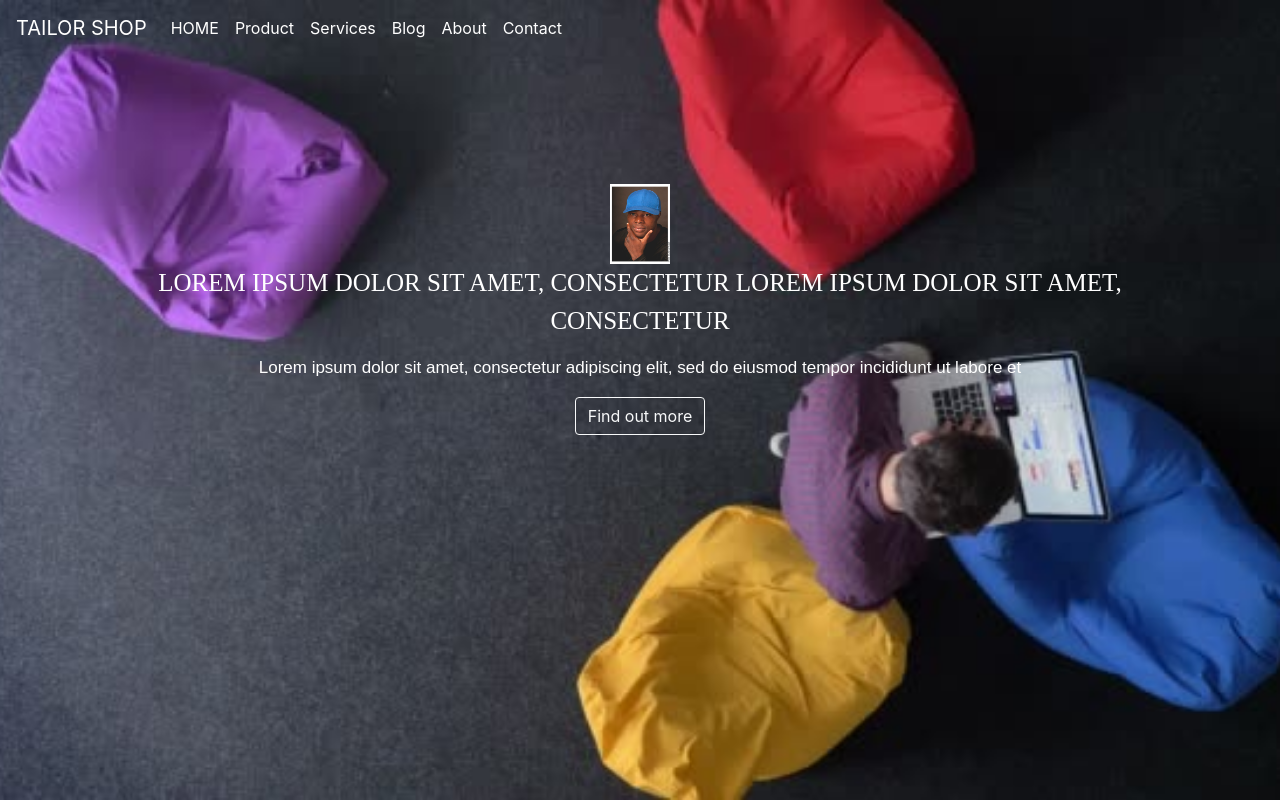
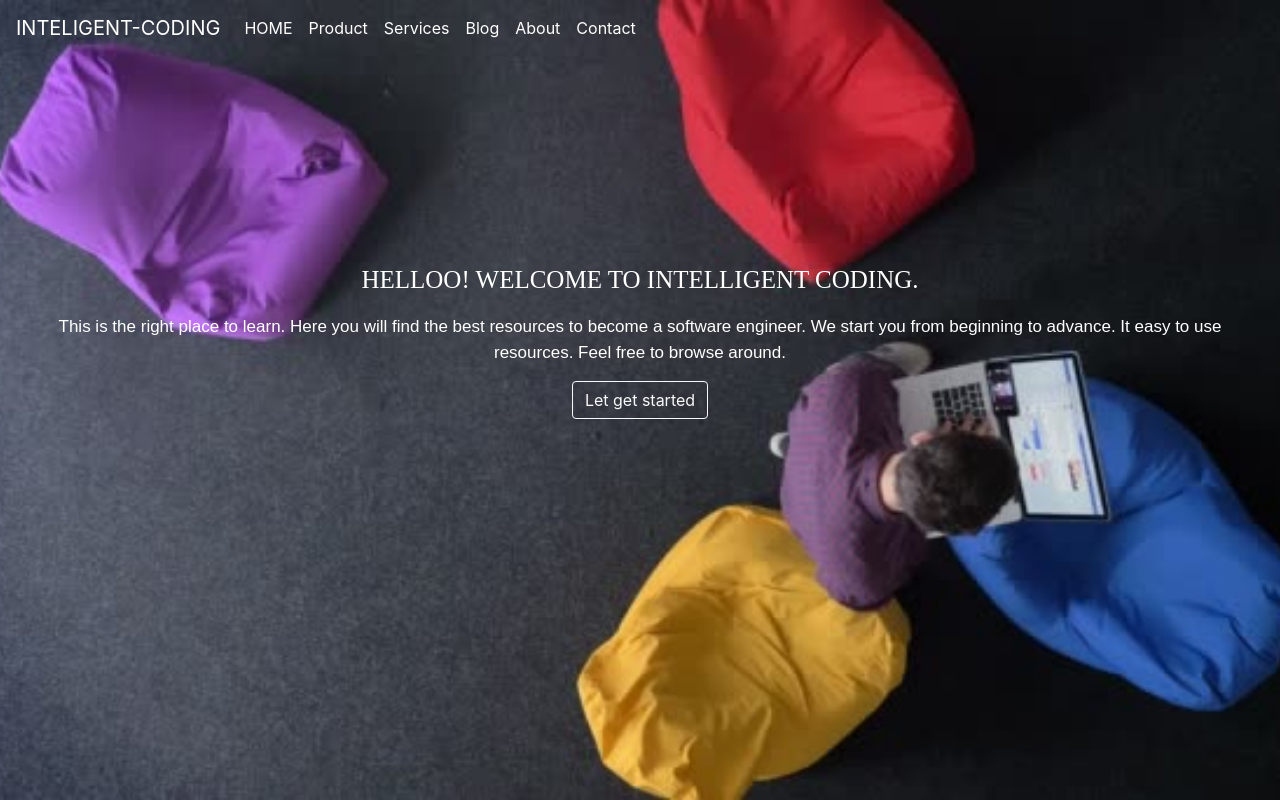
Before and after one commit to YakubuAmidu/Intelligentcoding, a React (Create React App) app: page / in a window 1280 px wide. Built offline with nearby package versions, Linux system fonts and the light colour scheme.

Commit message:
Commiting changes

```diff
--- a/src/components/App.css
+++ b/src/components/App.css
@@ -10,34 +10,20 @@
   background-position: top;
 }
 
-.Header_section {
-  padding-top: 10%;
-  padding-left: 10%;
-  padding-right: 10%;
+.Header_primary {
+  padding-top: 16%;
+  padding-left: 20px;
+  padding-right: 20px;
 }
 
-.Header_image {
-}
-
-.Imagetone {
-  width: 60px;
-  height: 80px;
-}
-
-.Heading_primary {
-}
-
-.Heading_primary-main {
+.Header_primary-main {
   font-family: "IBM Plex Serif", serif;
   font-size: 25px;
   color: #fff;
   text-transform: uppercase;
 }
 
-.Heading_primary-sub {
-}
-
-.Heading_secondary-main {
+.Header_secondary-main {
   font-family: "Pathway Gothic One", sans-serif;
   color: #fff;
   font-size: 17px;
--- a/src/components/Header.js
+++ b/src/components/Header.js
@@ -8,7 +8,7 @@ class Header extends Component {
       <div>
         <Navbar expand="sm">
           <Navbar.Brand href="#home">
-            <div className="Link Link_tailor">TAILOR SHOP</div>
+            <div className="Link Link_tailor">INTELIGENT-CODING</div>
           </Navbar.Brand>
           <Navbar.Toggle aria-controls="basic-navbar-nav" />
           <Navbar.Collapse id="basic-navbar-nav">
--- a/src/screens/HomeScreen.js
+++ b/src/screens/HomeScreen.js
@@ -1,35 +1,24 @@
 import React from "react";
 import { Button } from "react-bootstrap";
 import "../components/App.css";
-import Imageone from "../assets/Imageone.png";
 import Header from "../components/Header";
 
 const HomeScreen = () => {
   return (
     <div className="HomeScreen_section">
       <Header />
-      <div className="Header_section">
-        <div className="Header_image">
-          <img src={Imageone} alt="img" className="Imagetone" />
-        </div>
 
-        <div className="Text_box">
-          <div className="Heading_primary">
-            <p className="Heading_primary-main">
-              Lorem ipsum dolor sit amet, consectetur Lorem ipsum dolor sit
-              amet, consectetur
-            </p>
-          </div>
+      <div className="Header_primary">
+        <p className="Header_primary-main">
+          Helloo! Welcome to intelligent coding.
+        </p>
+        <p className="Header_secondary-main">
+          This is the right place to learn. Here you will find the best
+          resources to become a software engineer. We start you from beginning
+          to advance. It easy to use resources. Feel free to browse around.
+        </p>
 
-          <div className="Heading_secondary">
-            <p className="Heading_secondary-main">
-              Lorem ipsum dolor sit amet, consectetur adipiscing elit, sed do
-              eiusmod tempor incididunt ut labore et
-            </p>
-          </div>
-        </div>
-
-        <Button variant="outline-light">Find out more</Button>
+        <Button variant="outline-light">Let get started</Button>
       </div>
     </div>
   );
```
